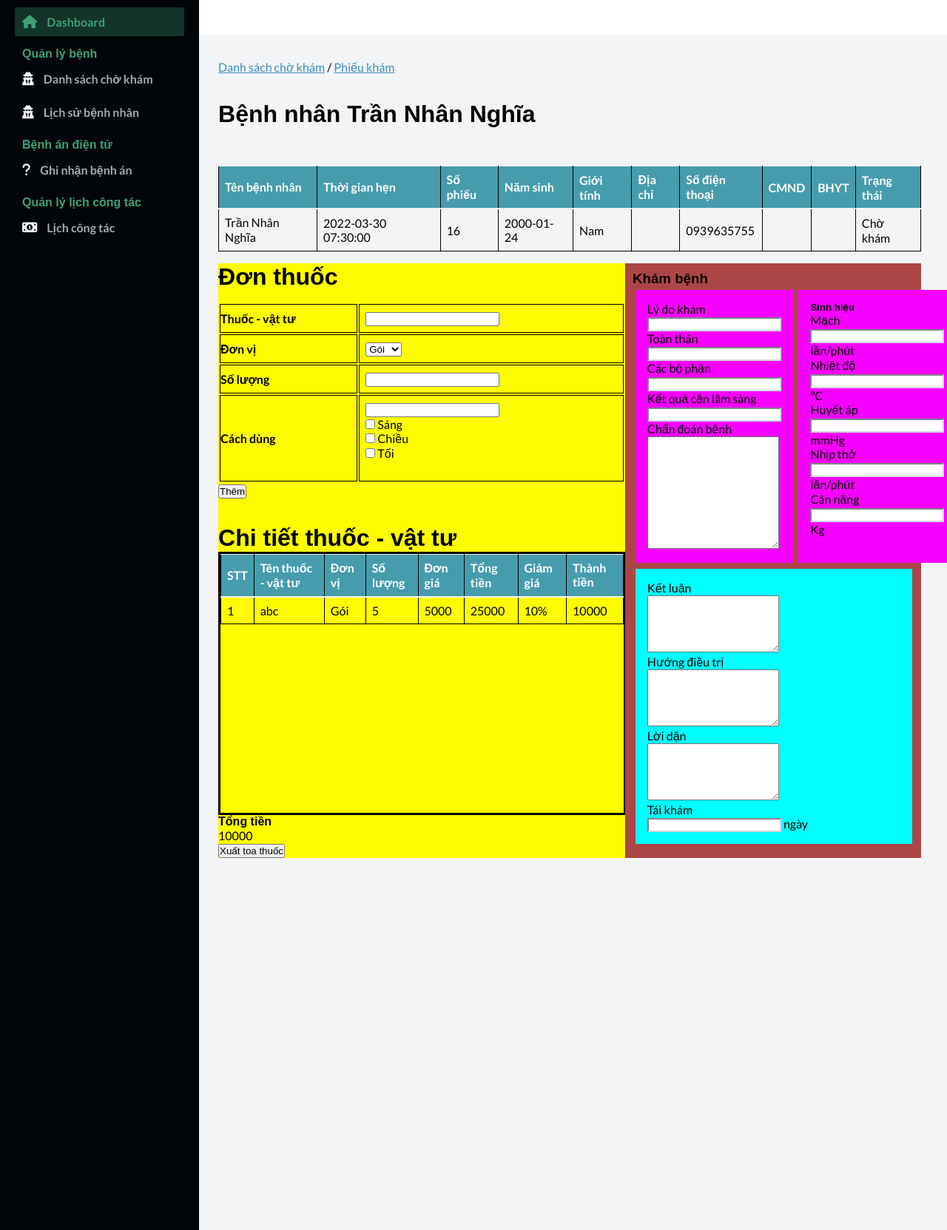
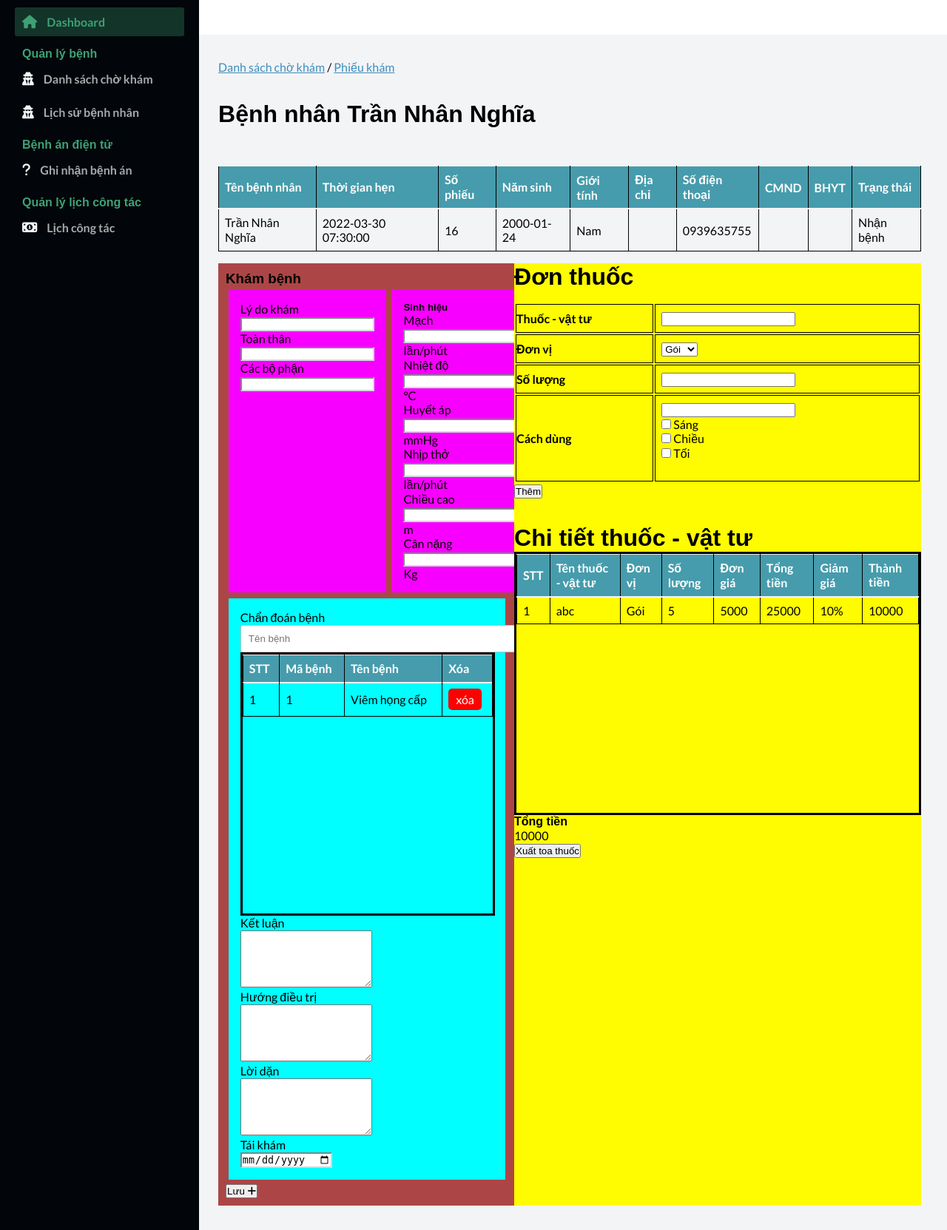
Before and after one commit to chuvoddolyhood/IMETS_web, a PHP site: page /staff/index.php?page_layout=checkup&ID_Appointment=16 in a window 1280 px wide. Shown: the part 61-1724 px from the top of the page at 74% size. Run offline with PHP 8.4, Linux system fonts and the light colour scheme; a user stored in the database is signed in; data comes from the database, SQL or seed files in the repository; some libraries are stand-ins or nearby versions.

Commit message:
completed diagnose function for staff side

```diff
--- a/staff/modules_staff/checkup/checkup.php
+++ b/staff/modules_staff/checkup/checkup.php
@@ -1,5 +1,17 @@
+<script src="https://ajax.googleapis.com/ajax/libs/jquery/3.6.0/jquery.min.js"></script>
 <?php
     include './../config.php';
+
+    $ID_Appointment = $_GET['ID_Appointment'];
+
+    //Update status for appointment
+    $sql_set_status = "UPDATE `appointment` SET `StatusAppointment`='Nhận bệnh' WHERE `ID_Appointment`=$ID_Appointment";
+    $query_set_status = mysqli_query($conn, $sql_set_status);
+
+    //Create medical record follow its appointment
+    $sql_create_medicalRecord = "INSERT INTO `medicalrecord`(ID_Appointment) VALUES ($ID_Appointment)";
+    $query_create_medicalRecord = mysqli_query($conn, $sql_create_medicalRecord);
+
     $sql = "SELECT * FROM appointment
             JOIN patient ON appointment.ID_Patient=patient.ID_Patient
             JOIN schedule ON schedule.ID_schedule=appointment.Date_Checkup";
@@ -54,6 +66,156 @@
                 </div>
             </div>
             <div class="checkup-container">
+                <div class="checkup-table">
+                    <div class="abc">
+                        <h3>Khám bệnh</h3>
+                        <div class="pre-checkup">
+                            <div class="precheckup-container">
+                                <input type="hidden" id="ID_Appointment" name="ID_Appointment" value="<?php echo $ID_Appointment ?>">
+                                <div class="form-group">
+                                    <label class="col-sm-2 control-label">Lý do khám</label>
+                                    <div class="col-sm-10">
+                                        <input type="text" name="reasoncheckup" id="reasoncheckup" class="form-control">
+                                    </div>
+                                </div>
+                                <div class="form-group">
+                                    <label class="col-sm-2 control-label">Toàn thân</label>
+                                    <div class="col-sm-10">
+                                        <input type="text" name="bodycheck" class="form-control" id="bodycheck" >
+                                    </div>
+                                </div>
+                                <div class="form-group">
+                                    <label class="col-sm-2 control-label">Các bộ phận</label>
+                                    <div class="col-sm-10">
+                                        <input type="text" name="bodypartscheck" class="form-control" id="bodypartscheck" >
+                                    </div>
+                                </div>
+                                    <!-- <div class="form-group">
+                                        <label class="col-sm-2 control-label">Kết quả cận lâm sàng</label>
+                                        <div class="col-sm-10">
+                                            <input type="text" name="cls" class="form-control" id="cls" >
+                                        </div>
+                                    </div> -->
+                            </div>
+
+                            <div class="precheckup-container">
+                                <h5>Sinh hiệu</h5>
+                                <div class="form-group">
+                                    <label class="col-sm-2 control-label">Mạch</label>
+                                    <div class="col-sm-10">
+                                        <input type="text" name="pulserate" class="form-control" id="pulserate" > lần/phút
+                                    </div>
+                                </div>
+                                <div class="form-group">
+                                    <label class="col-sm-2 control-label">Nhiệt độ</label>
+                                    <div class="col-sm-10">
+                                        <input type="text" name="temp" class="form-control" id="temp" >°C
+                                    </div>
+                                </div>
+                                <div class="form-group">
+                                    <label class="col-sm-2 control-label">Huyết áp</label>
+                                    <div class="col-sm-10">
+                                        <input type="text" name="bloodpressure" class="form-control" id="bloodpressure" >mmHg
+                                    </div>
+                                </div>
+                                <div class="form-group">
+                                    <label class="col-sm-2 control-label">Nhịp thở</label>
+                                    <div class="col-sm-10">
+                                        <input type="text" name="breathing" class="form-control" id="breathing" >lần/phút
+                                    </div>
+                                </div>
+                                <div class="form-group">
+                                    <label class="col-sm-2 control-label">Chiều cao</label>
+                                    <div class="col-sm-10">
+                                        <input type="text" name="height" class="form-control" id="height" >m
+                                    </div>
+                                </div>
+                                <div class="form-group">
+                                    <label class="col-sm-2 control-label">Cân nặng</label>
+                                    <div class="col-sm-10">
+                                        <input type="text" name="weight" class="form-control" id="weight" >Kg
+                                    </div>
+                                </div>
+                            </div>
+                        </div>
+
+
+                        <div class="result-checkup">
+                            <div class="form-group">
+                                <label class="col-sm-2 control-label">Chẩn đoán bệnh</label>
+                                <input type="text" name="search" id="search" placeholder="Tên bệnh">
+                                <div id="back_result"></div>
+                                <div class="detail-prescription-table">
+                                    <div class="card-body">
+                                        <table class="table">
+                                            <thead class="thead-dark">
+                                                <tr>
+                                                    <th>STT</th>
+                                                    <th>Mã bệnh</th>
+                                                    <th>Tên bệnh</th>
+                                                    <th>Xóa</th>
+                                                </tr>
+                                            </thead>
+                                            <tbody>
+                                                <tr>
+                                                    <?php
+                                                        include './../config.php';
+                                                        $sql = "SELECT ID_Diagnose,disease.ID_Disease, disease.TitleDisease
+                                                            FROM diagnose JOIN disease ON diagnose.ID_Disease=disease.ID_Disease
+                                                            ORDER BY ID_Diagnose ASC";
+                                                        $query = mysqli_query($conn, $sql);
+                                                        $count=0;
+                                                        while($rows = mysqli_fetch_array($query)){ ?>
+                                                    <tr>
+                                                        <td><?php echo ++$count ?></td>
+                                                        <td><?php echo $rows["ID_Disease"] ?></td>
+                                                        <td><?php echo $rows["TitleDisease"] ?></td>
+                                                        <td>
+                                                            <a  onclick="return confirm_Del('<?php echo $rows['TitleDisease'] ?>')"
+                                                                href="./modules_staff/checkup/diagnose_delete_disease.php?ID_Diagnose=<?php echo $rows["ID_Diagnose"] ?>&"
+                                                                style="background-color: red;color: white;padding: 5px 10px;text-align: center;text-decoration: none;display: inline-block;border-radius: 5px;">
+                                                                    xóa
+                                                            </a>
+                                                        </td>
+                                                    </tr>
+                                                    <?php } ?>
+                                                </tr>
+                                            </thead>
+                                        </table>
+                                    </div>
+                                </div>
+                            </div>
+                            <div class="form-group">
+                                <label class="col-sm-2 control-label">Kết luận</label>
+                                <div class="col-sm-10">
+                                    <textarea name="result" id="result" cols="20" rows="5" maxlength="500"></textarea>
+                                </div>
+                            </div>
+                            <div class="form-group">
+                                <label class="col-sm-2 control-label">Hướng điều trị</label>
+                                <div class="col-sm-10">
+                                    <textarea name="dicection" id="dicection" cols="20" rows="5" maxlength="500"></textarea>
+                                </div>
+                            </div>
+                            <div class="form-group">
+                                <label class="col-sm-2 control-label">Lời dặn</label>
+                                <div class="col-sm-10">
+                                    <textarea name="advice" id="advice" cols="20" rows="5" maxlength="500"></textarea>
+                                </div>
+                            </div>
+                            <div class="form-group">
+                                <label class="col-sm-2 control-label">Tái khám</label>
+                                <div class="col-sm-10">
+                                    <input type="date" name="dateRecheckup" class="form-control" id="dateRecheckup" >
+                                </div>
+                            </div>
+                        </div>
+                        <button onclick="add_diagnose()"> Lưu
+                            <span><i class="fas fa-plus"></i></span>
+                        </button>
+                    </div>
+                </div>
+
                 <div class="prescription">
                     <div class="prescription-head">
                         <h1>Đơn thuốc</h1>
@@ -137,111 +299,9 @@
                         </div>
                     </div>
                 </div>
-                <div class="checkup-table">
-                    <div class="abc">
-                        <h3>Khám bệnh</h3>
-                        <form action="">
-                            <div class="pre-checkup">
-                                <div class="precheckup-container">
-                                    <div class="form-group">
-                                        <label class="col-sm-2 control-label">Lý do khám</label>
-                                        <div class="col-sm-10">
-                                            <input type="text" name="dateworking" class="form-control" id="start" >
-                                        </div>
-                                    </div>
-                                    <div class="form-group">
-                                        <label class="col-sm-2 control-label">Toàn thân</label>
-                                        <div class="col-sm-10">
-                                            <input type="text" name="dateworking" class="form-control" id="start" >
-                                        </div>
-                                    </div>
-                                    <div class="form-group">
-                                        <label class="col-sm-2 control-label">Các bộ phận</label>
-                                        <div class="col-sm-10">
-                                            <input type="text" name="dateworking" class="form-control" id="start" >
-                                        </div>
-                                    </div>
-                                    <div class="form-group">
-                                        <label class="col-sm-2 control-label">Kết quả cận lâm sàng</label>
-                                        <div class="col-sm-10">
-                                            <input type="text" name="dateworking" class="form-control" id="start" >
-                                        </div>
-                                    </div>
-                                    <div class="form-group">
-                                        <label class="col-sm-2 control-label">Chẩn đoán bệnh</label>
-                                        <div class="col-sm-10">
-                                            <textarea name="diagnose" id="" cols="20" rows="10" maxlength="500"></textarea>
-                                        </div>
-                                    </div>
-                                </div>
-                                <div class="precheckup-container">
-                                    <h5>Sinh hiệu</h5>
-                                    <div class="form-group">
-                                        <label class="col-sm-2 control-label">Mạch</label>
-                                        <div class="col-sm-10">
-                                            <input type="text" name="dateworking" class="form-control" id="start" > lần/phút
-                                        </div>
-                                    </div>
-                                    <div class="form-group">
-                                        <label class="col-sm-2 control-label">Nhiệt độ</label>
-                                        <div class="col-sm-10">
-                                            <input type="text" name="dateworking" class="form-control" id="start" >°C
-                                        </div>
-                                    </div>
-                                    <div class="form-group">
-                                        <label class="col-sm-2 control-label">Huyết áp</label>
-                                        <div class="col-sm-10">
-                                            <input type="text" name="dateworking" class="form-control" id="start" >mmHg
-                                        </div>
-                                    </div>
-                                    <div class="form-group">
-                                        <label class="col-sm-2 control-label">Nhịp thở</label>
-                                        <div class="col-sm-10">
-                                            <input type="text" name="dateworking" class="form-control" id="start" >lần/phút
-                                        </div>
-                                    </div>
-                                    <div class="form-group">
-                                        <label class="col-sm-2 control-label">Cân nặng</label>
-                                        <div class="col-sm-10">
-                                            <input type="text" name="dateworking" class="form-control" id="start" >Kg
-                                        </div>
-                                    </div>
-                                </div>
-                            </div>
-
-
-                            <div class="result-checkup">
-                                <div class="form-group">
-                                    <label class="col-sm-2 control-label">Kết luận</label>
-                                    <div class="col-sm-10">
-                                        <textarea name="diagnose" id="" cols="20" rows="5" maxlength="500"></textarea>
-                                    </div>
-                                </div>
-                                <div class="form-group">
-                                    <label class="col-sm-2 control-label">Hướng điều trị</label>
-                                    <div class="col-sm-10">
-                                        <textarea name="diagnose" id="" cols="20" rows="5" maxlength="500"></textarea>
-                                    </div>
-                                </div>
-                                <div class="form-group">
-                                    <label class="col-sm-2 control-label">Lời dặn</label>
-                                    <div class="col-sm-10">
-                                        <textarea name="diagnose" id="" cols="20" rows="5" maxlength="500"></textarea>
-                                    </div>
-                                </div>
-                                <div class="form-group">
-                                    <label class="col-sm-2 control-label">Tái khám</label>
-                                    <div class="col-sm-10">
-                                        <input type="text" name="dateworking" class="form-control" id="start" > ngày
-                                    </div>
-                                </div>
-                            </div>
-
-                        </form>
-                    </div>
-
-                </div>
             </div>
         </div>
     </div>
 </main>
+
+<script src="./modules_staff/checkup/diagnose.js"></script>
--- a/staff/modules_staff/style/checkup.css
+++ b/staff/modules_staff/style/checkup.css
@@ -126,3 +126,36 @@
     overflow-x:hidden;
     overflow-y:auto;
 }
+
+
+#search{
+    width: 400px;
+    padding: 10px;
+    display:block;
+    border-radius:3px;
+    border:1px solid silver;
+    margin:0 auto;
+}
+#back_result{
+    /* width: 400px;
+    padding: 10px;
+    border:1px solid silver; */
+    margin:0 auto;
+    display:none;
+}
+#pic{
+    vertical-align:middle;
+}
+#user{
+    /* position: absolute; */
+    margin:0 auto;
+    background-color:red;
+    width: 400px;
+    padding: 10px;
+    border:1px solid silver;
+    /* left: calc(50% - 212px); */
+    z-index: 100;
+}
+#user a{
+    text-decoration:none;
+}
```
Also changed, not shown: imets.sql (+142 -22 lines), staff/modules_staff/checkup/diagnose.js (added, +74 -0 lines), staff/modules_staff/checkup/diagnose.php (added, +40 -0 lines), staff/modules_staff/checkup/diagnose_add_disease.php (added, +23 -0 lines), staff/modules_staff/checkup/diagnose_delete_disease.php (added, +22 -0 lines), staff/modules_staff/checkup/diagnose_search.php (added, +30 -0 lines).
